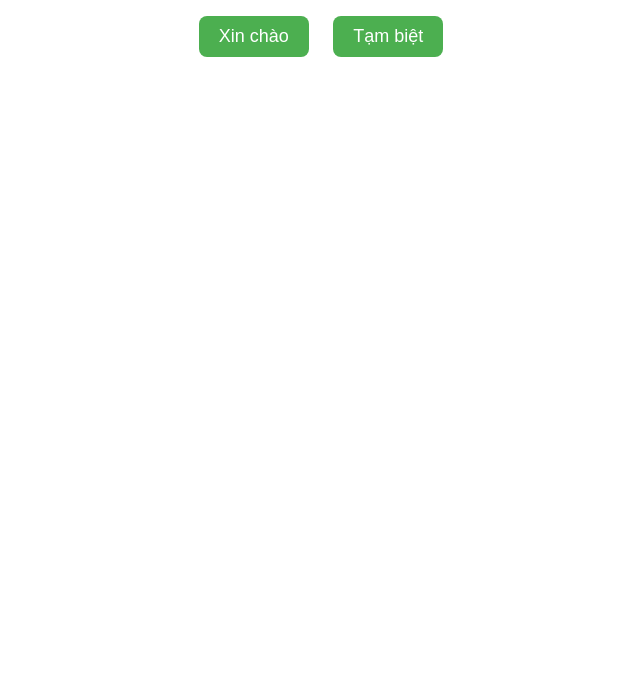
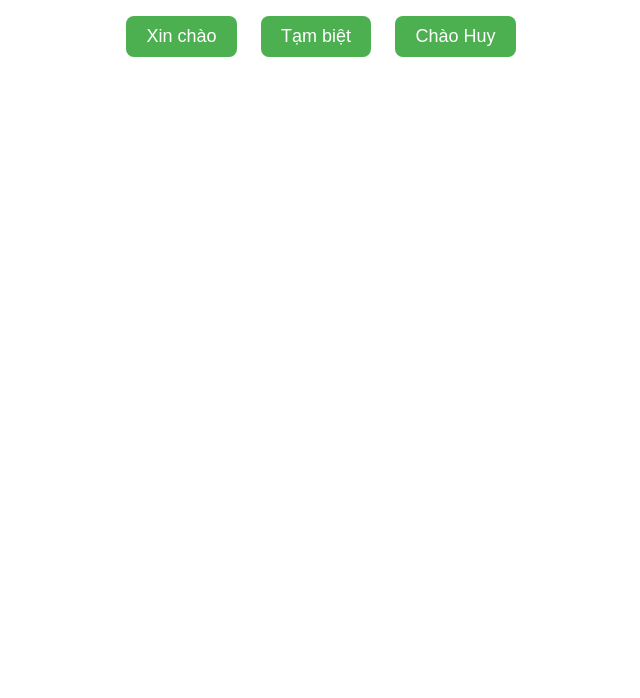
Before and after one commit to nguyenquochuy174/AssignmentDemo, a plain HTML site: page index.html in a window 1280 px wide. Shown: the part 102-800 px from the top of the page, without its empty margins (319-959 px from the left). Drawn offline with Linux system fonts and the light colour scheme.

Commit message:
update html

```diff
--- a/index.html
+++ b/index.html
@@ -29,6 +29,7 @@
   <h1>Demo Buttons</h1>
   <button onclick="sayHello()">Xin chào</button>
   <button onclick="sayGoodbye()">Tạm biệt</button>
+  <button onclick="sayHuy()">Chào Huy</button>
 
   <script>
     function sayHello() {
@@ -38,6 +39,9 @@
     function sayGoodbye() {
       alert("Tạm biệt!");
     }
+    function sayHuy() {
+      alert("Chào Huy");
+    }
   </script>
 </body>
 </html>
```
